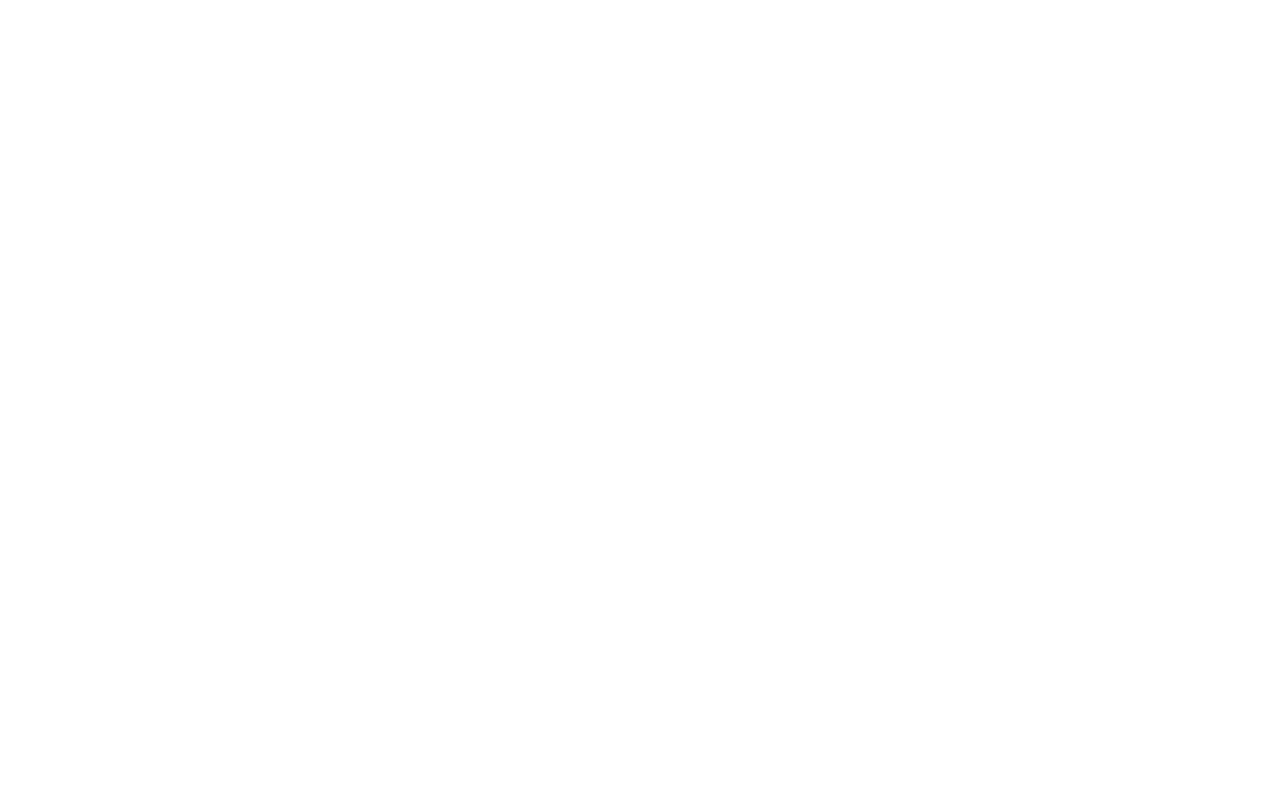
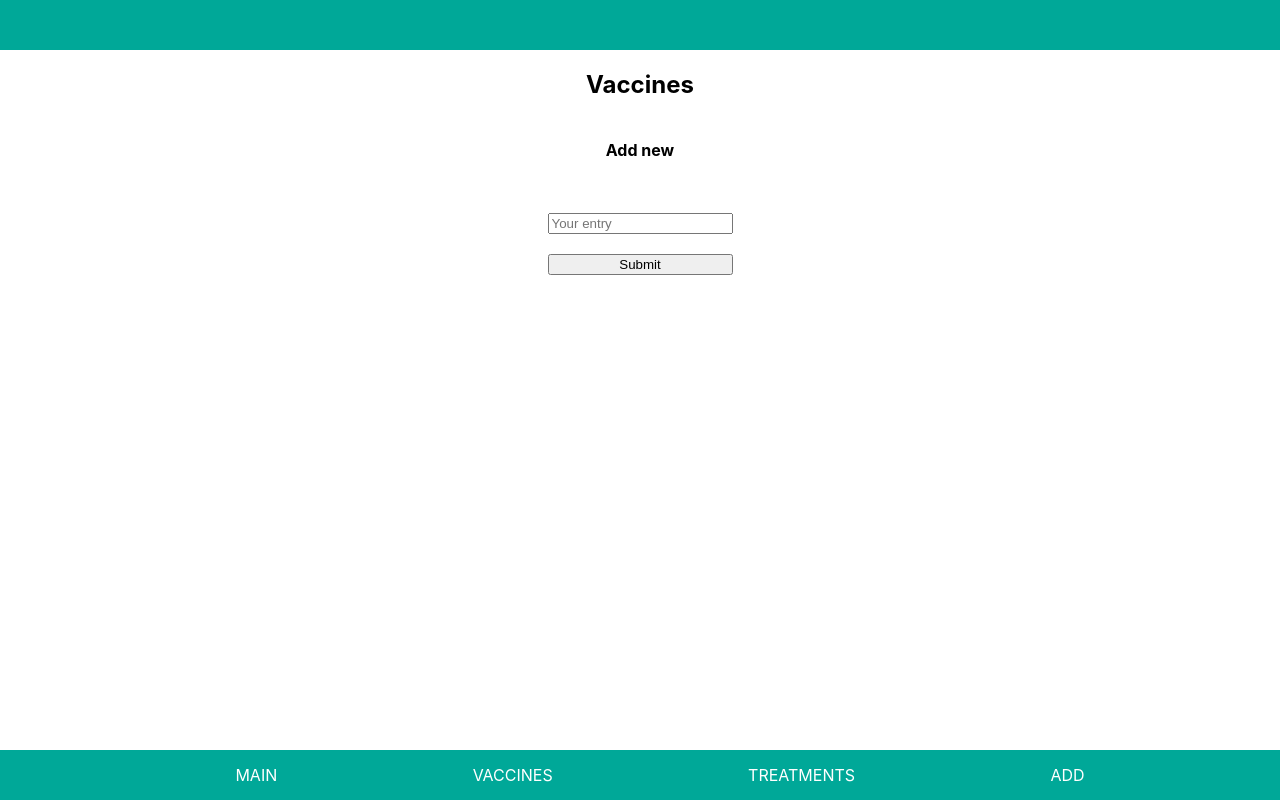
Before and after one commit to marina-projects/flashcards-react-redux-app, a React (Create React App) app: page /vaccines in a window 1280 px wide. Before the commit this address had no page. Built offline with nearby package versions, Linux system fonts and the light colour scheme.

Commit message:
refactoring for vaccines instead topics

```diff
--- a/src/app/App.css
+++ b/src/app/App.css
@@ -22,3 +22,7 @@
 li {
   list-style: none;
 }
+
+:root {
+  --main-green: #00A898;
+}
--- a/src/app/App.js
+++ b/src/app/App.js
@@ -1,21 +1,23 @@
 import './App.css';
 import Header from '../components/header/header';
 import { Route, Routes, BrowserRouter } from 'react-router-dom';
-import Topics from '../components/topics/topics';
-import Quizzes from '../components/quizzes/quizzes';
 import NewQuiz from '../components/newQuiz/newQuiz';
 import Topic from '../components/topic/topic';
 import Quiz from '../components/quiz/quiz';
-import NewTopic from '../components/newTopic/newTopic';
+import NewTopic from '../components/newVaccine/newVaccine';
+import MainScreen from '../components/main/mainScreen';
+import Vaccines from '../components/vaccines/vaccines';
+import Treatments from '../components/treatments/treatments';
 
 function App() {
   return (
     <BrowserRouter>
       <Routes>
         <Route path='/' element={<Header />}>
-          <Route path='/topics' element={<Topics />} />
-          <Route path='/quizzes' element={<Quizzes />} />
-          <Route path='/new-quiz' element={<NewQuiz />} />
+          <Route path='/' element={<MainScreen />}/>
+          <Route path='/vaccines' element={<Vaccines />} />
+          <Route path='/treatments' element={<Treatments />} />
+          <Route path='/add-new' element={<NewQuiz />} />
           <Route path='/topics/:topicId' element={<Topic />} />
           <Route path='/quizzes/:quizId' element={<Quiz />} />
           <Route path='/new-topic' element={<NewTopic />} />
--- a/src/components/header/header.css
+++ b/src/components/header/header.css
@@ -1,19 +1,29 @@
-.header ul {
+.header {
+    background-color: var(--main-green);
+    color: white;
+    text-transform: uppercase;
+    height: 50px;
+    /* position: fixed;
+    top: 0; */
+}
+
+
+.footer ul {
     display: flex;
     width: 100%;
     justify-content: space-evenly;
 }
 
-
-
-.header {
-    background-color: blueviolet;
+.footer {
+    background-color: var(--main-green);
     color: white;
     text-transform: uppercase;
-    height: 70px;
+    height: 50px;
+    position: fixed;
+    bottom: 0;
 }
 
-.header a {
+.footer a {
     color: white;
     text-decoration: none;
 }
--- a/src/components/header/header.js
+++ b/src/components/header/header.js
@@ -6,10 +6,14 @@
     return (
         <div className="div-column">
             <div className="header">
+
+            </div>
+            <div className="footer">
                 <ul className="div-row">
-                    <li><NavLink to='/topics'>Topics</NavLink></li>
-                    <li><NavLink to='/quizzes'>Quizzes</NavLink></li>
-                    <li><NavLink to='/new-quiz'>New Quiz</NavLink></li>
+                    <li><NavLink to='/'>Main</NavLink></li>
+                    <li><NavLink to='/vaccines'>Vaccines</NavLink></li>
+                    <li><NavLink to='/treatments'>Treatments</NavLink></li>
+                    <li><NavLink to='/add-new'>Add</NavLink></li>
                 </ul>
             </div>
             <Outlet />
--- /dev/null
+++ b/src/components/main/mainScreen.js
@@ -0,0 +1,11 @@
+import React from "react";
+
+const MainScreen = () => {
+    return (
+        <div className="main-screen">
+            <h1>Vaccines and treatments</h1>
+        </div>
+    )
+}
+
+export default MainScreen;
--- a/src/components/newTopic/newTopic.js
+++ b/src/components/newVaccine/newVaccine.js
@@ -4,26 +4,24 @@
 import { addTopic } from "../../features/topics/topicsSlice";
 import { v4 as uuidv4 } from "uuid";
 
-const NewTopic = () => {
+const NewVaccine = () => {
 
     const dispatch = useDispatch();
     const [name, setName] = useState('');
 
     const handleSubmit = (e) => {
         e.preventDefault();
-        const newTopic = {
+        const newVaccine = {
             id: uuidv4(),
             name,
         };
-        dispatch(addTopic(newTopic));
+        dispatch(addTopic(newVaccine));
         setName('')
     }
 
     return (
         <div className="create-new-topic div-column">
-            <h2>Add new entry</h2>
-            <h3>Now it is another app and soon you will see a diary for dog owners</h3>
-
+            <h4>Add new </h4>
             <p>{name}</p>
             <form onSubmit={handleSubmit}>
                 <input
@@ -39,4 +37,4 @@
     )
 }
 
-export default NewTopic;
+export default NewVaccine;
--- a/src/components/quizzes/quizzes.js
+++ b/src/components/treatments/treatments.js
@@ -3,12 +3,12 @@
 import { useSelector } from "react-redux";
 import { selectQuizzes } from "../../features/quizzes/quizessSlice";
 
-const Quizzes = () => {
+const Treatments = () => {
     const quizzes = useSelector(selectQuizzes);
 
     return (
         <div className="quizzes div-column">
-            <h2>Quizzes</h2>
+            <h2>Treatments</h2>
             {
                 Object.values(quizzes).map((quiz) => (
                     <div className="quizzes-list div-column" key={quiz.id}>
@@ -20,9 +20,9 @@
                     </div>
                 ))
             }
-            <Link to='/new-quiz'>Create new quiz</Link>
+            <Link to='/new-quiz'>Add new treatment</Link>
         </div>
     )
 }
 
-export default Quizzes;
+export default Treatments;
--- a/src/components/topics/topics.js
+++ b/src/components/vaccines/vaccines.js
@@ -3,16 +3,18 @@
 import { useSelector } from 'react-redux';
 import { selectTopics } from '../../features/topics/topicsSlice';
 import { selectQuizzes } from '../../features/quizzes/quizessSlice';
+import NewVaccine from '../newVaccine/newVaccine';
 
-const Topics = () => {
-    const topics = useSelector(selectTopics);
+const Vaccines = () => {
+    const vaccines = useSelector(selectTopics);
     const quizzes = useSelector(selectQuizzes);
 
     return (
         <div className='topics div-column'>
-            <h2>Topics</h2>
+            <h2>Vaccines</h2>
+            <NewVaccine />
             {
-                Object.values(topics).map((topicItem) => (
+                Object.values(vaccines).map((topicItem) => (
                     <div className='topic-list' key={topicItem.id}>
                         <li className='topic-item'>
                             <Link to={`/topics/${topicItem.id}`}>
@@ -22,9 +24,9 @@
                     </div>
                 ))
             }
-            <Link to='/new-topic'>Create new topic</Link>
+
         </div>
     )
 }
 
-export default Topics;
+export default Vaccines;
```
Also changed, not shown: src/components/newVaccine/newTopic.css (renamed from src/components/newTopic/newTopic.css).
